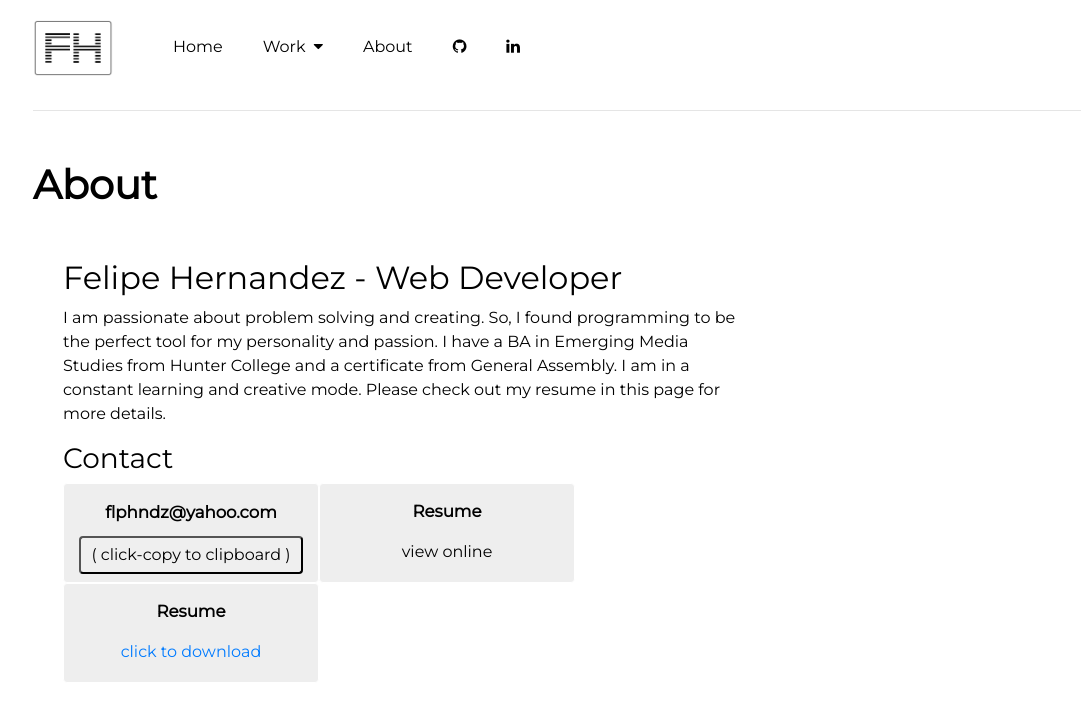
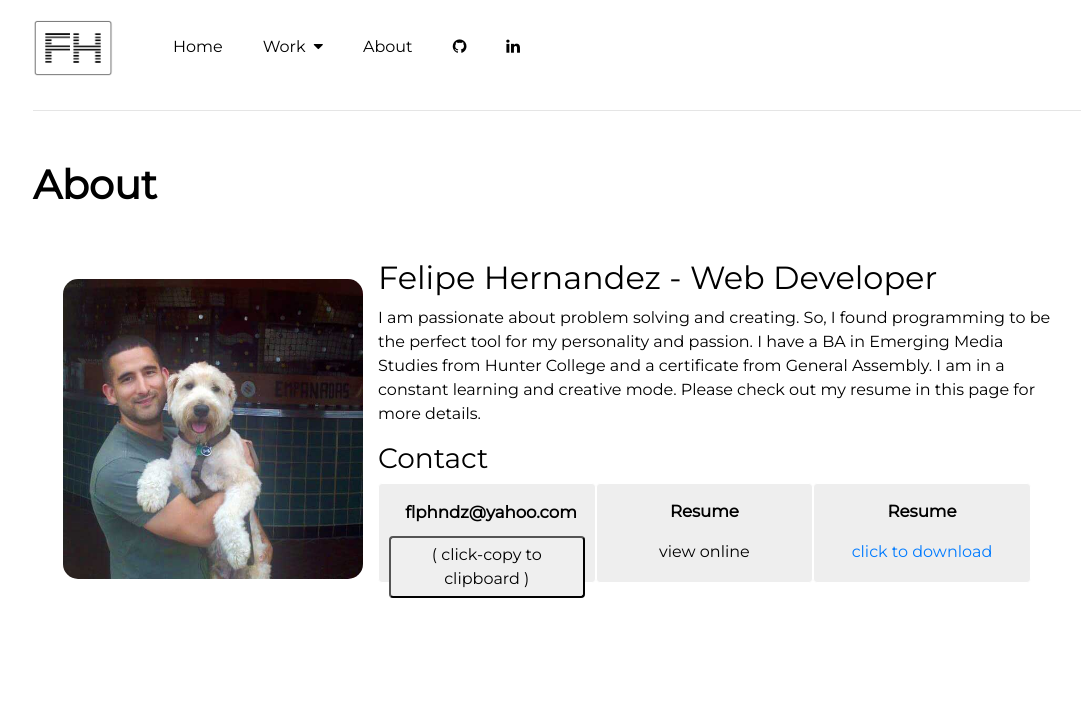
Before and after one commit to FelipeAtGA/fh-portfolio, a React (Create React App) app in the folder client/: page /about in a window 1280 px wide. Shown: the top 720 px of the page, without its empty margins (7-1088 px from the left). Built offline with nearby package versions, Linux system fonts and the light colour scheme.

Commit message:
add css new css rules to About

```diff
--- a/client/src/css/About.css
+++ b/client/src/css/About.css
@@ -1,4 +1,4 @@
-.aboutImgtWrapper {
+.aboutImgWrapper {
   float: left;
   width: 300px;
   height: 300px;
@@ -25,7 +25,7 @@
 
 .aboutContactDivs{
   float: left;
-  width: 20vw;
+  width: 17vw;
   height: 100px;
   padding: 15px 10px;
   text-align: center;
@@ -47,3 +47,14 @@
   padding: 5px 10px;
   border-radius: 4px;
 }
+
+.aboutResumeWrapper {
+  width: 50%;
+  height: 500px;
+  overflow: hidden;
+  scroll-behavior: smooth;
+}
+
+.aboutResumeWrapper img {
+  width: 100%;
+}
```
